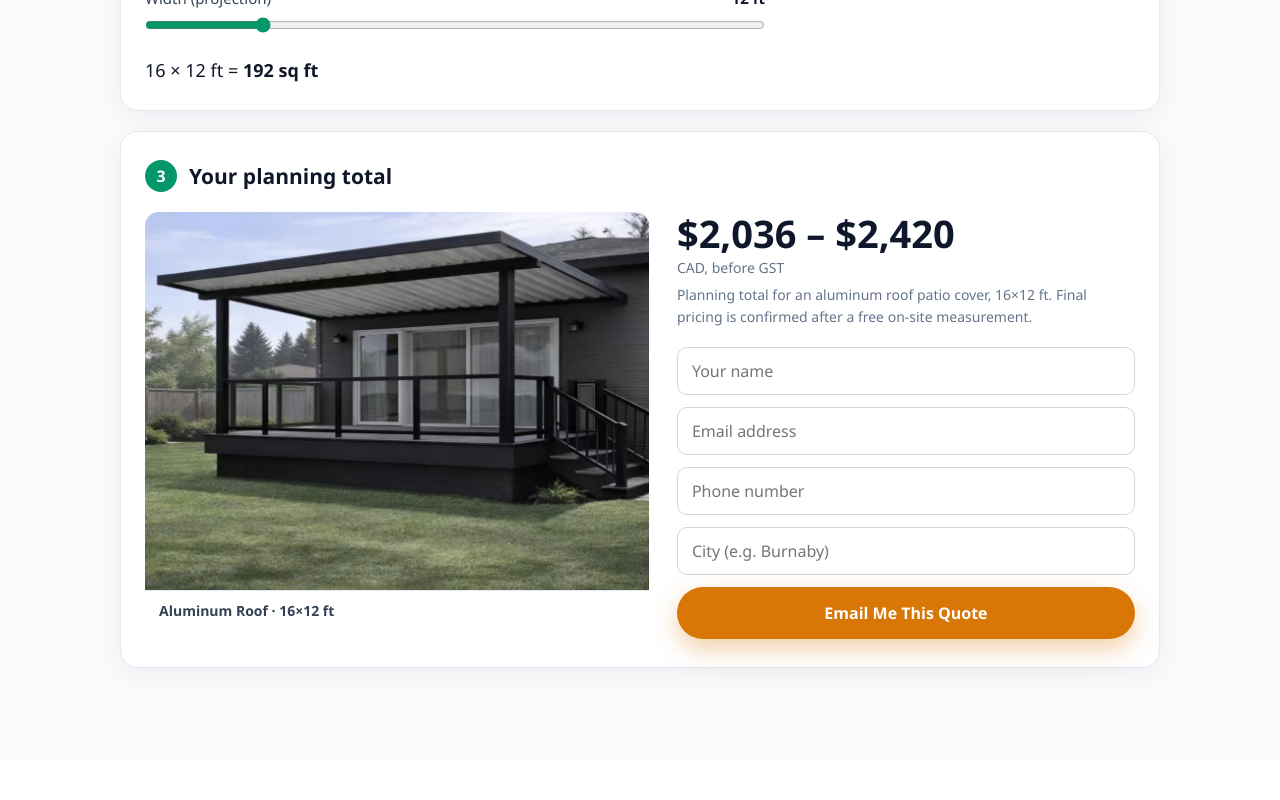
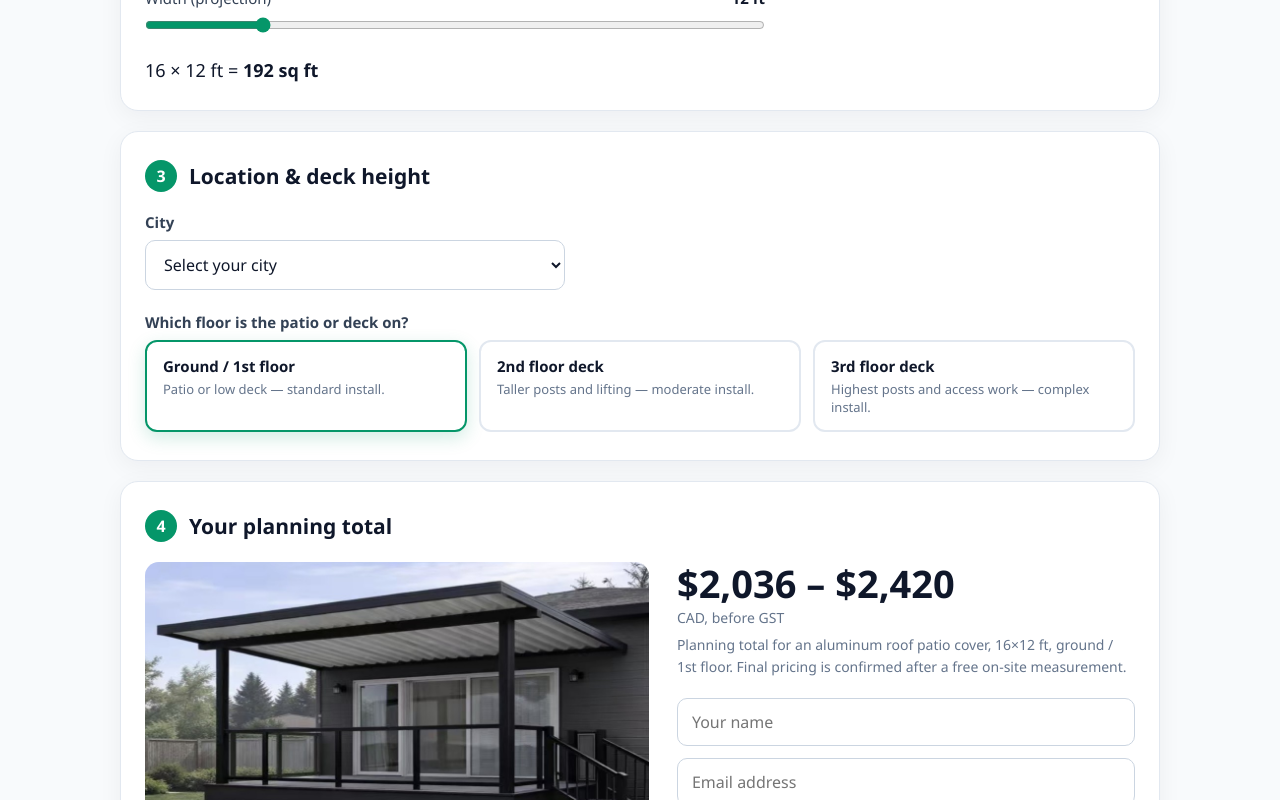
Before and after one commit to chrisyin888/askpatioai-frontend, a Vue app: page /instant-quote in a window 1280 px wide. Shown: the part 920-1720 px from the top of the page. Before the commit the page ends 1680 px from the top, so only its background shows below. Built offline with nearby package versions, Linux system fonts and the light colour scheme.

Commit message:
Instant quote: add city + deck height options and $1,500 minimum charge
City travel tiers (+0/+5/+10%), 2nd floor +15%, 3rd floor +30%, covers under 100 sq ft billed at the $1,500 base fee.

Co-authored-by: Cursor <cursoragent@cursor.com>

```diff
--- a/src/utils/chatPricing.js
+++ b/src/utils/chatPricing.js
@@ -6,7 +6,32 @@ export const CHAT_PRICING = {
   skylineComboPerSqft: { min: 11, max: 14 },
   sunroomBuildablePerSqft: { min: 130, max: 145 },
   sunroomWallPerSqft: { min: 40, max: 48 },
+  patioCoverMinimumCharge: 1500,
+  patioCoverMinimumChargeBelowSqft: 100,
 };
+
+/** Instant quote add-ons: deck height (floor level) and travel tier, as multipliers on the patio cover total. */
+export const PATIO_HEIGHT_MULTIPLIERS = { 1: 1, 2: 1.15, 3: 1.3 };
+
+export const CITY_TRAVEL_TIERS = [
+  {
+    multiplier: 1,
+    cities: [
+      'Vancouver',
+      'Burnaby',
+      'New Westminster',
+      'Richmond',
+      'Coquitlam',
+      'Port Coquitlam',
+      'Port Moody',
+      'North Vancouver',
+      'Surrey',
+      'Delta',
+    ],
+  },
+  { multiplier: 1.05, cities: ['West Vancouver', 'Langley', 'White Rock', 'Pitt Meadows', 'Maple Ridge'] },
+  { multiplier: 1.1, cities: ['Abbotsford'] },
+];
 
 export function patioCoverRateRangeForMaterial(material) {
   const value = String(material || '').toLowerCase();
@@ -34,6 +59,27 @@ export function patioCoverQuoteForMaterial(material, sqft) {
     totalMin,
     totalMax,
     rateLabel: `CAD $${min}-${max}`,
+  };
+}
+
+export function cityTravelMultiplier(city) {
+  const tier = CITY_TRAVEL_TIERS.find((t) => t.cities.includes(city));
+  return tier ? tier.multiplier : 1;
+}
+
+/** Patio cover total with the small-job minimum, deck height, and city travel tier applied. */
+export function instantPatioQuote({ material, sqft, floor = 1, city = '' }) {
+  const base = patioCoverQuoteForMaterial(material, sqft);
+  const minCharge = CHAT_PRICING.patioCoverMinimumCharge;
+  const isMinimum = base.sqft < CHAT_PRICING.patioCoverMinimumChargeBelowSqft;
+  const baseMin = isMinimum ? minCharge : Math.max(base.totalMin, minCharge);
+  const baseMax = isMinimum ? minCharge : Math.max(base.totalMax, minCharge);
+  const multiplier = (PATIO_HEIGHT_MULTIPLIERS[floor] || 1) * cityTravelMultiplier(city);
+  return {
+    ...base,
+    isMinimum,
+    totalMin: Math.round(baseMin * multiplier),
+    totalMax: Math.round(baseMax * multiplier),
   };
 }
 
--- a/src/views/InstantQuote.vue
+++ b/src/views/InstantQuote.vue
@@ -52,21 +52,50 @@
       </div>
     </section>
 
+    <section class="iq-panel">
+      <h2 class="iq-step-title"><span class="iq-step-num">3</span> Location &amp; deck height</h2>
+      <div class="iq-field">
+        <label for="iq-city" class="iq-field-label">City</label>
+        <select id="iq-city" v-model="city" class="iq-select">
+          <option value="" disabled>Select your city</option>
+          <option v-for="c in cityOptions" :key="c" :value="c">{{ c }}</option>
+        </select>
+      </div>
+      <p class="iq-field-label">Which floor is the patio or deck on?</p>
+      <div class="iq-floors">
+        <button
+          v-for="opt in floorOptions"
+          :key="opt.floor"
+          type="button"
+          :class="['iq-floor', { active: floor === opt.floor }]"
+          :aria-pressed="floor === opt.floor"
+          @click="floor = opt.floor"
+        >
+          <span class="iq-floor-name">{{ opt.name }}</span>
+          <span class="iq-floor-desc">{{ opt.desc }}</span>
+        </button>
+      </div>
+    </section>
+
     <section class="iq-panel iq-estimate">
-      <h2 class="iq-step-title"><span class="iq-step-num">3</span> Your planning total</h2>
+      <h2 class="iq-step-title"><span class="iq-step-num">4</span> Your planning total</h2>
       <div class="iq-estimate-grid">
         <figure class="iq-preview">
           <img :src="assetUrl(selectedRoof.image)" :alt="selectedRoof.alt" />
-          <figcaption>{{ selectedRoof.name }} · {{ length }}×{{ width }} ft</figcaption>
+          <figcaption>{{ selectedRoof.name }} · {{ length }}×{{ width }} ft · {{ selectedFloor.name }}</figcaption>
         </figure>
 
         <div class="iq-estimate-body">
           <div class="iq-price">
-            ${{ quote.totalMin.toLocaleString() }} – ${{ quote.totalMax.toLocaleString() }}
+            {{ priceLabel }}
             <span class="iq-price-note">CAD, before GST</span>
           </div>
+          <p v-if="quote.isMinimum" class="iq-minimum">
+            Minimum charge of ${{ minimumCharge.toLocaleString() }} applies to covers under {{ minimumSqft }} sq ft.
+          </p>
           <p class="iq-disclaimer">
-            Planning total for {{ roofArticle }} {{ roofLabel }} patio cover, {{ length }}×{{ width }} ft.
+            Planning total for {{ roofArticle }} {{ roofLabel }} patio cover, {{ length }}×{{ width }} ft,
+            {{ selectedFloor.name.toLowerCase() }}{{ city ? ` in ${city}` : '' }}.
             Final pricing is confirmed after a free on-site measurement.
           </p>
 
@@ -74,7 +103,6 @@
             <input v-model="name" type="text" placeholder="Your name" autocomplete="name" required />
             <input v-model="email" type="email" placeholder="Email address" autocomplete="email" required />
             <input v-model="phone" type="tel" placeholder="Phone number" autocomplete="tel" required />
-            <input v-model="city" type="text" placeholder="City (e.g. Burnaby)" autocomplete="address-level2" required />
             <button class="iq-submit" type="submit" :disabled="leadSent || leadSending">
               {{ leadSent ? 'Quote Sent — Check Your Inbox' : (leadSending ? 'Sending…' : 'Email Me This Quote') }}
             </button>
@@ -98,7 +126,7 @@
 </template>
 
 <script>
-import { patioCoverQuoteForMaterial } from '../utils/chatPricing.js';
+import { CHAT_PRICING, CITY_TRAVEL_TIERS, instantPatioQuote } from '../utils/chatPricing.js';
 import { publicAssetUrl } from '../utils/publicAssetUrl';
 import siteData from '../data/siteData.json';
 
@@ -117,6 +145,15 @@ export default {
       email: '',
       phone: '',
       city: '',
+      floor: 1,
+      cityOptions: CITY_TRAVEL_TIERS.flatMap((t) => t.cities),
+      floorOptions: [
+        { floor: 1, name: 'Ground / 1st floor', desc: 'Patio or low deck — standard install.' },
+        { floor: 2, name: '2nd floor deck', desc: 'Taller posts and lifting — moderate install.' },
+        { floor: 3, name: '3rd floor deck', desc: 'Highest posts and access work — complex install.' },
+      ],
+      minimumCharge: CHAT_PRICING.patioCoverMinimumCharge,
+      minimumSqft: CHAT_PRICING.patioCoverMinimumChargeBelowSqft,
       leadSending: false,
       leadSent: false,
       leadError: '',
@@ -151,7 +188,20 @@ export default {
       return this.length * this.width;
     },
     quote() {
-      return patioCoverQuoteForMaterial(this.roofType, this.sqft);
+      return instantPatioQuote({
+        material: this.roofType,
+        sqft: this.sqft,
+        floor: this.floor,
+        city: this.city,
+      });
+    },
+    priceLabel() {
+      const { totalMin, totalMax } = this.quote;
+      if (totalMin === totalMax) return `$${totalMin.toLocaleString()}`;
+      return `$${totalMin.toLocaleString()} – $${totalMax.toLocaleString()}`;
+    },
+    selectedFloor() {
+      return this.floorOptions.find((o) => o.floor === this.floor) || this.floorOptions[0];
     },
     selectedRoof() {
       return this.roofOptions.find((o) => o.key === this.roofType) || this.roofOptions[0];
@@ -169,6 +219,10 @@ export default {
     },
     async submitLead() {
       if (this.leadSending || this.leadSent) return;
+      if (!this.city) {
+        this.leadError = 'Please select your city in step 3.';
+        return;
+      }
       this.leadSending = true;
       this.leadError = '';
       try {
@@ -183,8 +237,8 @@ export default {
             city: this.city,
             project_type: 'patio cover',
             size: `${this.length}x${this.width} ft (${this.sqft} sq ft)`,
-            message: `Instant quote configurator: ${this.roofLabel}, planning total $${this.quote.totalMin}-$${this.quote.totalMax} CAD before GST`,
-            notes: `roof=${this.roofType}`,
+            message: `Instant quote configurator: ${this.roofLabel}, ${this.selectedFloor.name}, planning total ${this.priceLabel} CAD before GST`,
+            notes: `roof=${this.roofType}; floor=${this.floor}`,
           }),
         });
         if (!res.ok) throw new Error(`Request failed (${res.status})`);
@@ -394,6 +448,75 @@ export default {
   margin: 8px 0 0;
 }
 
+.iq-field {
+  max-width: 420px;
+  margin-bottom: 22px;
+}
+.iq-field-label {
+  display: block;
+  margin: 0 0 8px;
+  font-size: 15px;
+  color: #334155;
+  font-weight: 600;
+}
+.iq-select {
+  width: 100%;
+  padding: 12px 14px;
+  border: 1px solid #cbd5e1;
+  border-radius: 10px;
+  font-size: 16px;
+  font-family: inherit;
+  background: #fff;
+  color: #0f172a;
+  cursor: pointer;
+}
+.iq-select:focus {
+  outline: none;
+  border-color: #059669;
+  box-shadow: 0 0 0 3px rgba(5, 150, 105, 0.18);
+}
+.iq-floors {
+  display: grid;
+  grid-template-columns: repeat(3, 1fr);
+  gap: 12px;
+}
+.iq-floor {
+  display: flex;
+  flex-direction: column;
+  gap: 4px;
+  padding: 14px 16px;
+  border: 2px solid #e2e8f0;
+  border-radius: 12px;
+  background: #fff;
+  text-align: left;
+  font: inherit;
+  color: inherit;
+  cursor: pointer;
+  transition: border-color 0.15s, box-shadow 0.15s;
+}
+.iq-floor:hover {
+  border-color: #94a3b8;
+}
+.iq-floor.active {
+  border-color: #059669;
+  box-shadow: 0 6px 18px rgba(5, 150, 105, 0.18);
+}
+.iq-floor-name {
+  font-weight: 700;
+  font-size: 15px;
+}
+.iq-floor-desc {
+  font-size: 13px;
+  color: #64748b;
+  line-height: 1.4;
+}
+.iq-minimum {
+  margin: 0 0 8px;
+  font-size: 14px;
+  font-weight: 600;
+  color: #b45309;
+}
+
 .iq-estimate-grid {
   display: grid;
   grid-template-columns: 1.1fr 1fr;
@@ -507,6 +630,7 @@ export default {
 
 @media (max-width: 760px) {
   .iq-cards,
+  .iq-floors,
   .iq-estimate-grid {
     grid-template-columns: 1fr;
   }
```
